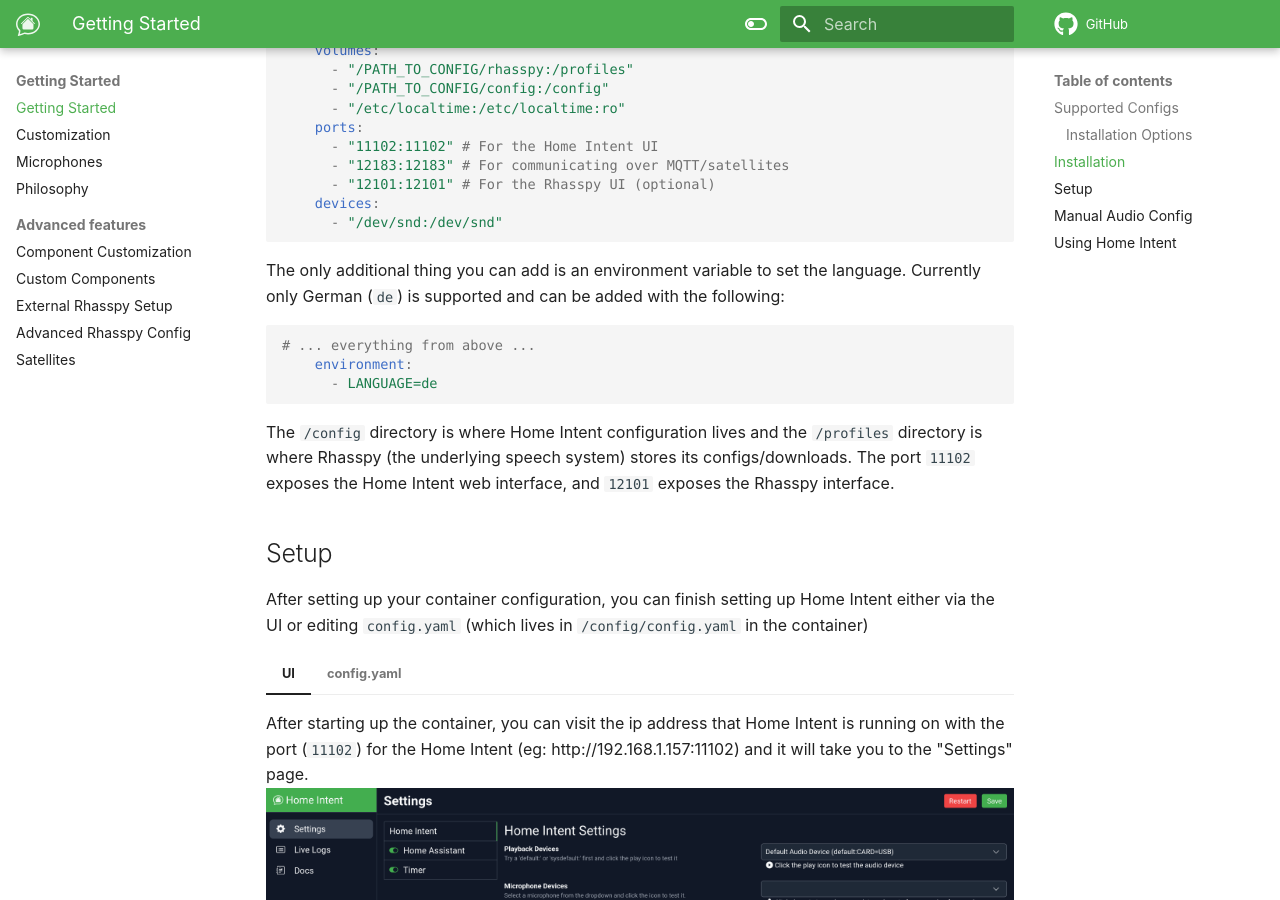
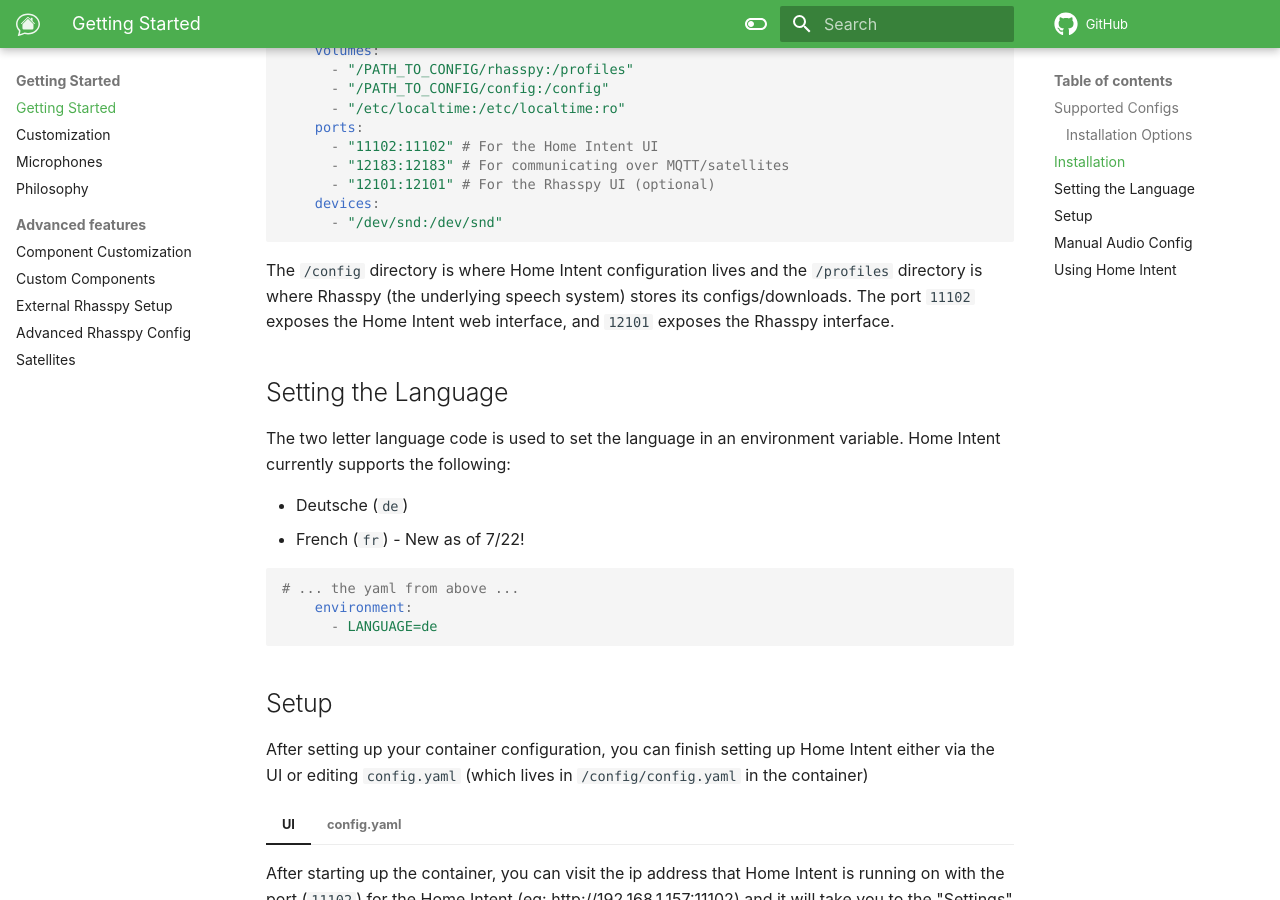
Before and after one commit to JarvyJ/HomeIntent, an MkDocs documentation site: the page built from docs/docs/getting-started/installation.md, in a window 1280 px wide and 900 px high, scrolled down 822 px. Built offline with MkDocs 1.6.1 and Material for MkDocs 9.7.7, drawn with Linux system fonts in a browser that asks for light colours; comment, search, counter and statistics services are not loaded.

Commit message:
Docs: Updated installation notes for French

````diff
--- a/docs/docs/getting-started/installation.md
+++ b/docs/docs/getting-started/installation.md
@@ -33,15 +33,20 @@
     devices:
       - "/dev/snd:/dev/snd"
 ```
+The `/config` directory is where Home Intent configuration lives and the `/profiles` directory is where Rhasspy (the underlying speech system) stores its configs/downloads. The port `11102` exposes the Home Intent web interface, and `12101` exposes the Rhasspy interface.
 
-The only additional thing you can add is an environment variable to set the language. Currently only German (`de`) is supported and can be added with the following:
+
+## Setting the Language
+The two letter language code is used to set the language in an environment variable. Home Intent currently supports the following:
+
+  * Deutsche (`de`)
+  * French (`fr`) - New as of 7/22!
+
 ```yaml
-# ... everything from above ...
+# ... the yaml from above ...
     environment:
       - LANGUAGE=de
 ```
-
-The `/config` directory is where Home Intent configuration lives and the `/profiles` directory is where Rhasspy (the underlying speech system) stores its configs/downloads. The port `11102` exposes the Home Intent web interface, and `12101` exposes the Rhasspy interface.
 
 ## Setup
 
````
